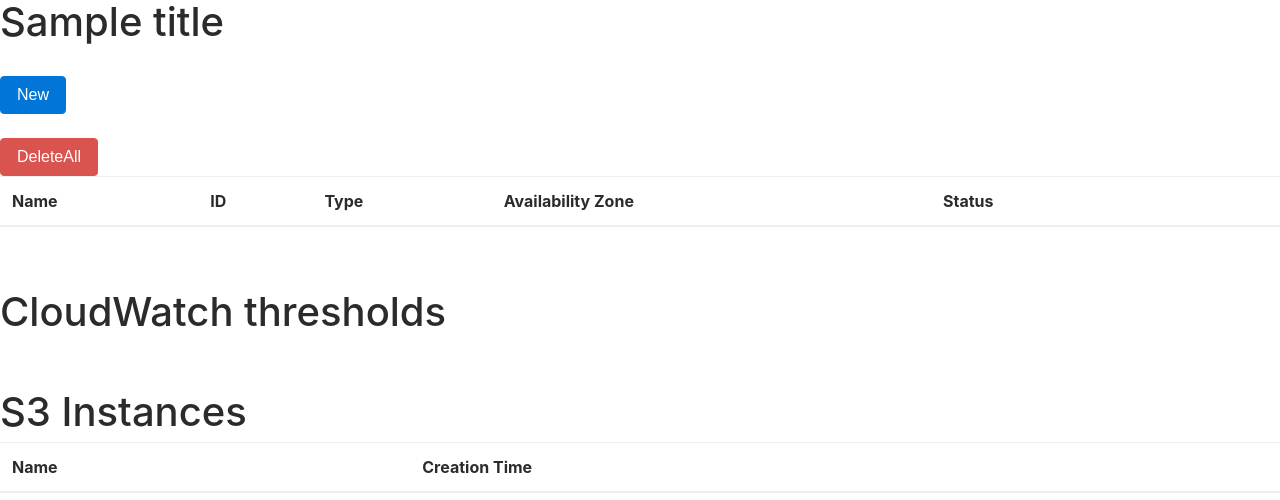
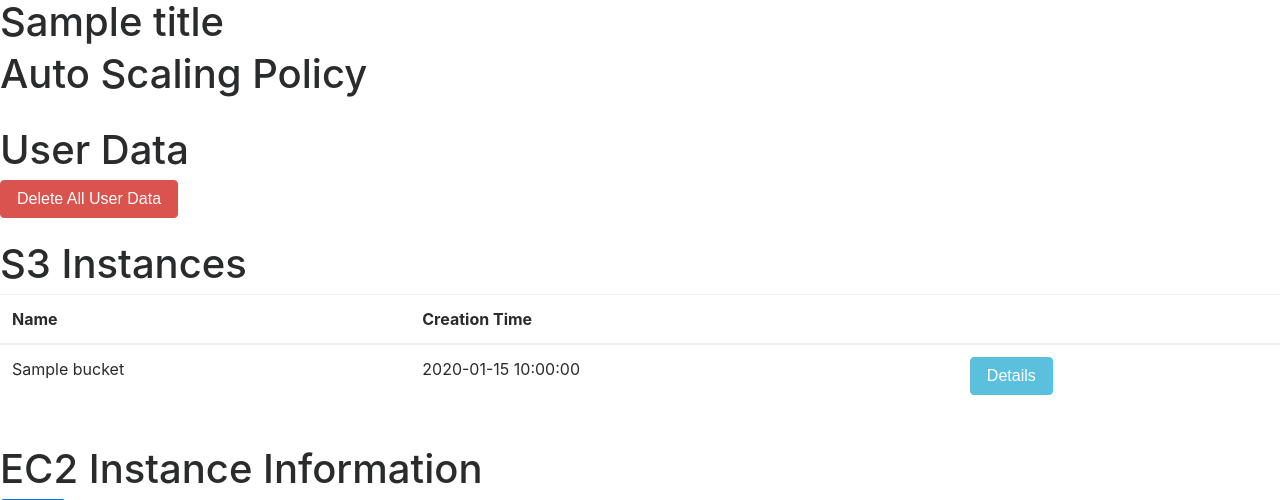
Before and after one commit to lararm/ece1779A2, a Python web app: template ManagerUI/app/templates/ec2_examples/list.html in a window 1280 px wide. Shown: the top 500 px of the page. Run offline with Jinja, Linux system fonts and the light colour scheme; the template is opened without the code that fills it: most values are stand-ins (such as "Sample title", 1, 10 or a date in 2020); lists and menus that the app fills with data are empty; some libraries are stand-ins or nearby versions.

Commit message:
Updating Manager UI webpage look

```diff
--- a/ManagerUI/app/ec2_examples.py
+++ b/ManagerUI/app/ec2_examples.py
@@ -42,7 +42,7 @@ def ec2_list():
              if(( instance.tags[0]['Value'] == 'A2WorkerNode' ) and (instance.state['Name'] != 'terminated')):
                 workers_list.append(instance.id)
 
-    return render_template("ec2_examples/list.html", title="EC2 Instances", instances=instances, buckets=buckets,
+    return render_template("ec2_examples/list.html", title="Manager UI Dashboard", instances=instances, buckets=buckets,
                            manager=config.MANAGER_ID,
                            database=config.DATABASE_ID)
 
--- a/ManagerUI/app/templates/ec2_examples/list.html
+++ b/ManagerUI/app/templates/ec2_examples/list.html
@@ -1,14 +1,41 @@
 {% extends "base.html" %}
 {% block content %}
 
+    <h1>Auto Scaling Policy </h2>
+    <br>
+
+    <h1>User Data</h2>
+    <form action="{{url_for('ec2_delete_all')}}" method="post" onsubmit='return confirm("Are you sure?")'>
+        <input type="submit" value="Delete All User Data" class="btn btn-danger">
+    </form>
+    <br>
+
+    <h1>S3 Instances</h2>
+    <table class="table table-hover"/>
+        <thead>
+           <th>Name</th>
+           <th>Creation Time</th>
+           <th></th>
+        </thead>
+        {% for bucket in buckets %}
+            <tr>
+                <td>{{ bucket.name }}</td>
+                <td>{{ bucket.creation_date }}</td>
+                <td>
+                    <form action="{{url_for('s3_view',id=bucket.name)}}" method='get'>
+                        <input type='submit' value='Details' class="btn btn-info"/>
+                    </form>
+                </td>
+            </tr>
+        {% endfor %}
+    </table>
+    <br>
+
+    <h1>EC2 Instance Information </h2>
     <form action="{{url_for('ec2_create')}}" method="post">
-        <br>
         <input type="submit" value="New" class="btn btn-primary">
     </form>
-    <form action="{{url_for('ec2_delete_all')}}" method="post">
-        <br>
-        <input type="submit" value="DeleteAll" class="btn btn-danger">
-    </form>
+
     <table class="table table-hover" />
     <thead>
        <th>Name</th>
@@ -76,34 +103,5 @@
 
     {% endfor %}
     </table>
-
     <br>
-    <br>
-
-    <h1>CloudWatch thresholds</h2>
-
-
-    <br>
-    <br>
-    <h1>S3 Instances</h2>
-    <table class="table table-hover"/>
-        <thead>
-           <th>Name</th>
-           <th>Creation Time</th>
-           <th></th>
-        </thead>
-        {% for bucket in buckets %}
-            <tr>
-                <td>{{ bucket.name }}</td>
-                <td>{{ bucket.creation_date }}</td>
-                <td>
-                    <form action="{{url_for('s3_view',id=bucket.name)}}" method='get'>
-                        <input type='submit' value='Details' class="btn btn-info"/>
-                    </form>
-                </td>
-            </tr>
-        {% endfor %}
-    </table>
-
-
 {% endblock %}
```
